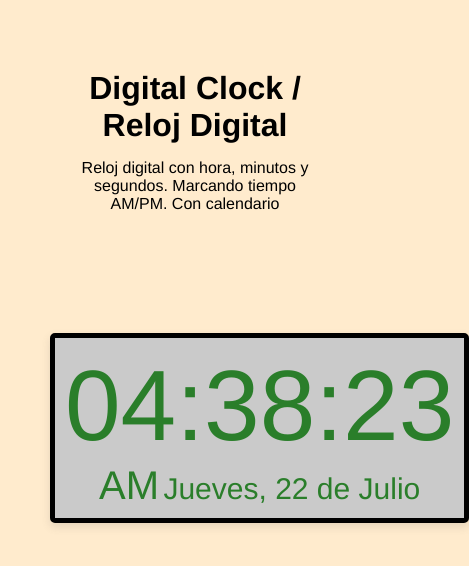
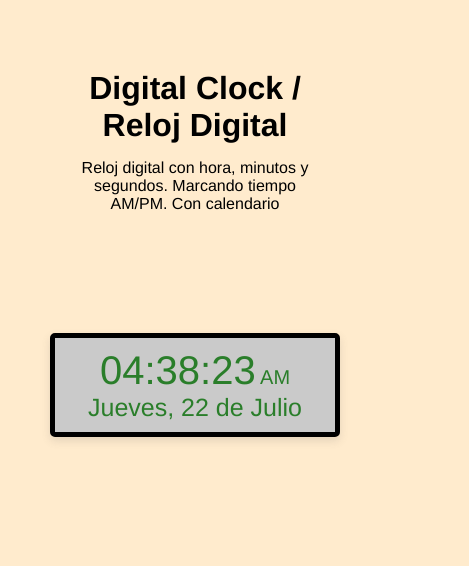
Before and after one commit to joseluco/watch, a plain HTML site: page index.html in a window 390 px wide. Shown: the whole page, 469 px wide, since content can reach past the window. Drawn offline with Linux system fonts and the light colour scheme.

Commit message:
responsive finalizado

```diff
--- a/styles/estilos.css
+++ b/styles/estilos.css
@@ -1,20 +1,3 @@
-/* responsive*/
-@media only screen and (max-width: 600px){
-    .clock {
-        width: 400px;
-        margin: 5px 0;
-    }
-    .hms {
-        font-size: 30px;
-    }
-    .ampm {
-        font-size: 10px;
-    }
-    .calendario {
-        font-size: 20px;
-    }
-}
-
 * {
     margin: 0;
     padding: 0;
@@ -76,3 +59,16 @@ main {
     display: inline-block;
     font-size: 30px;
 }
+
+/* responsive*/
+@media (max-width: 600px){
+    .hms {
+        font-size: 40px;
+    }
+    .ampm {
+        font-size: 20px;
+    }
+    .calendario {
+        font-size: 25px;
+    }
+}
```
